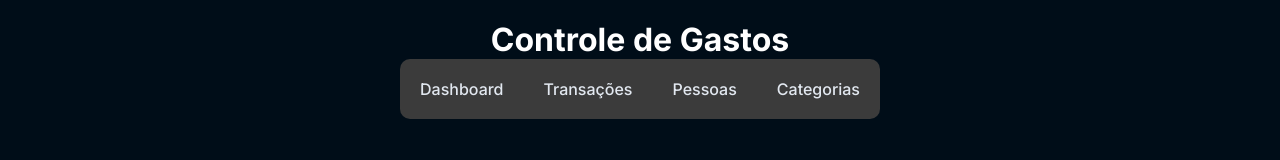
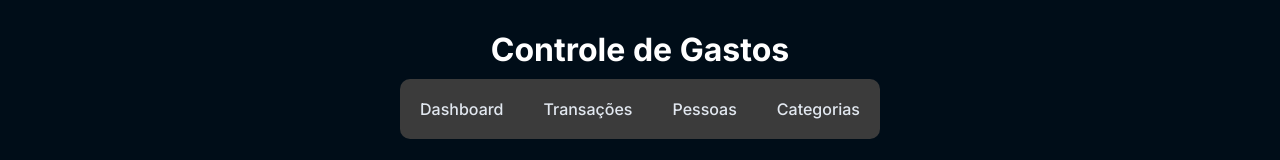
Before and after one commit to wesleysotnas64/controle-gastos-web, a React (Vite) app: page / in a window 1280 px wide. Shown: the top 160 px of the page. Built offline with nearby package versions, Linux system fonts and the light colour scheme; no server answers.

Commit message:
style: adjust margin from Header title component;

```diff
--- a/src/components/Header/Header.css
+++ b/src/components/Header/Header.css
@@ -4,6 +4,10 @@
     align-items: center;
     margin-bottom: 30px;
     padding: 20px;
+}
+
+.header-main-container h1 {
+    margin: 10px;
 }
 
 .header-navigation-area {
```
